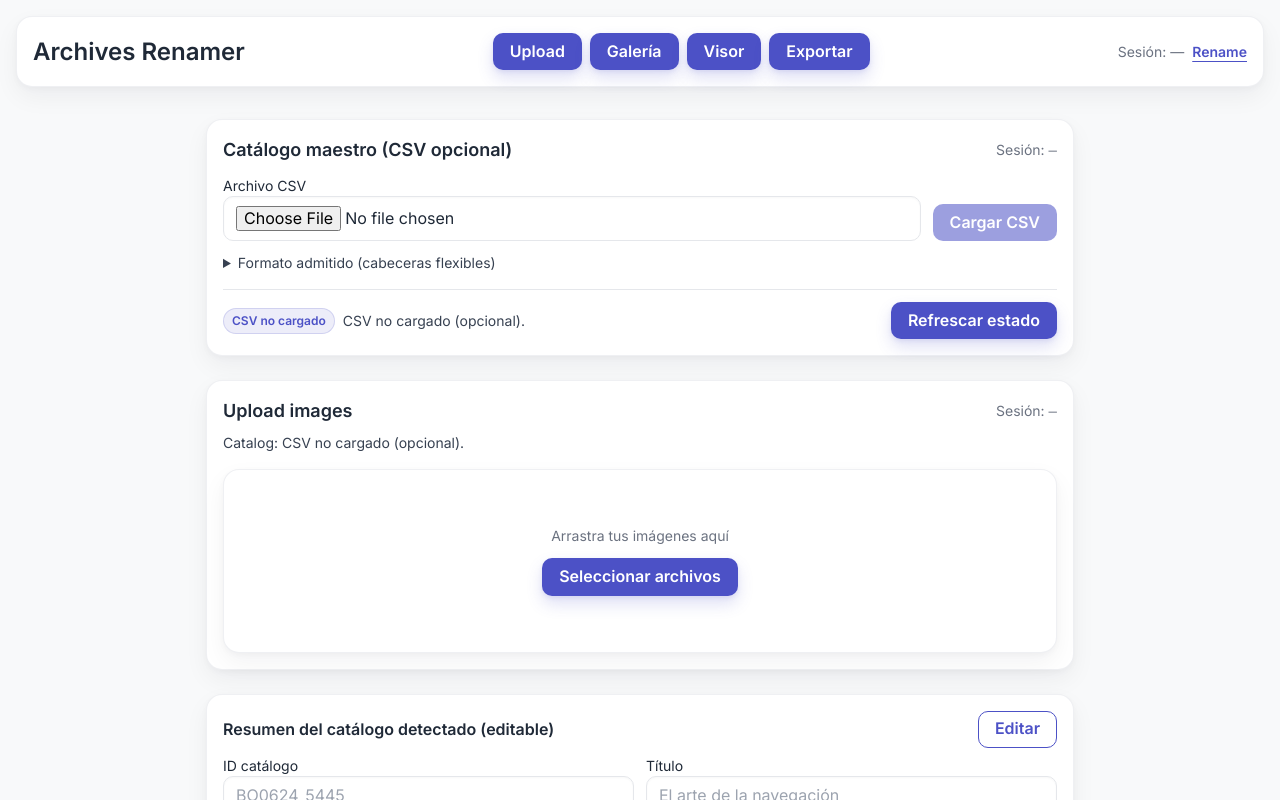
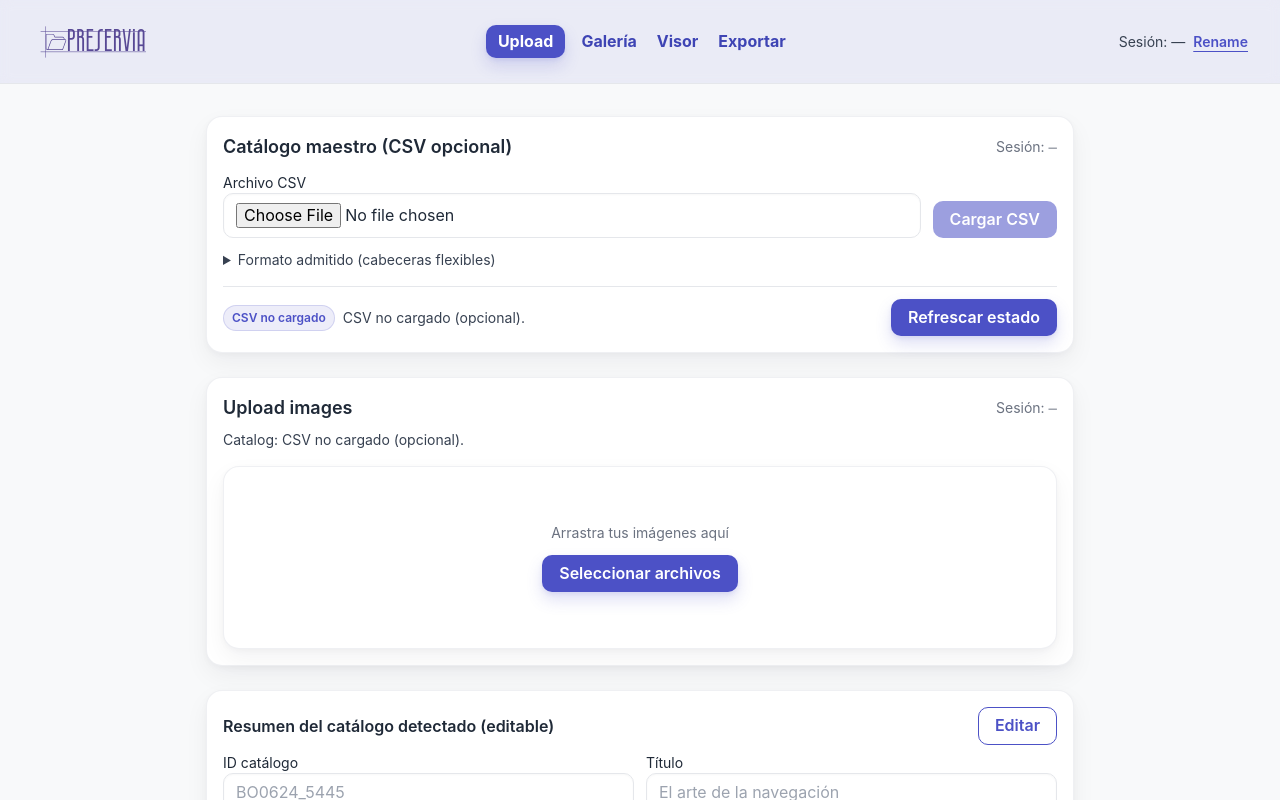
Before and after one commit to csalguero10/renamer-app, a Svelte app in the folder frontend/: page / in a window 1280 px wide. Shown: the top 800 px of the page. Built offline with nearby package versions, Linux system fonts and the light colour scheme.

Commit message:
edit style header nav bar

```diff
--- a/frontend/src/App.svelte
+++ b/frontend/src/App.svelte
@@ -53,24 +53,31 @@
   }
 </script>
 
-<div class="max-w-7xl mx-auto p-4 space-y-4">
-  <header class="flex flex-wrap items-center justify-between gap-3 card">
-    <div class="flex items-center gap-3">
-      <h1 class="text-2xl font-semibold">Archives Renamer</h1>
+<!-- ====== Header ancho completo con menú centrado ====== -->
+<div class="top-nav max-w-[138rem] mx-auto p-4 space-y-4">
+  <div class="top-nav__inner max-w-[138rem] mx-auto px-4 py-3 grid grid-cols-[auto_1fr_auto] items-center gap-4">
+    <!-- Izquierda: título -->
+        <div class="brand">
+      <img src="/logo.png" alt="Archives Renamer" class="brand__logo" />
+
     </div>
-    <nav class="flex gap-2">
+
+    <!-- Centro: navegación -->
+    <nav class="justify-self-center flex items-center gap-3" aria-label="Main">
       {#each pages as p}
         <button
-          class="btn"
-          aria-current={$currentPage === p ? "page" : undefined}
+          class={`nav-link ${$currentPage === p ? 'is-active' : ''}`}
+          aria-current={$currentPage === p ? 'page' : undefined}
           on:click={() => currentPage.set(p)}
         >
           {p}
         </button>
       {/each}
     </nav>
-    <div class="text-sm text-gray-600 flex items-center gap-2">
-        Sesión: {displayName}
+
+    <!-- Derecha: sesión + rename -->
+    <div class="justify-self-end flex items-center gap-2 text-sm text-gray-700">
+      <span>Sesión: {displayName}</span>
       <button
         class="btn-link"
         type="button"
@@ -81,8 +88,11 @@
         Rename
       </button>
     </div>
-  </header>
+  </div>
+</div>
 
+<!-- ====== Contenedor de páginas ====== -->
+<main class="max-w-7xl mx-auto p-4 space-y-4">
   {#if $currentPage === "Upload"}
     <Upload />
   {:else if $currentPage === "Galería"}
@@ -92,4 +102,4 @@
   {:else if $currentPage === "Exportar"}
     <ExportPage />
   {/if}
-</div>
+</main>
--- a/frontend/src/app.css
+++ b/frontend/src/app.css
@@ -1,7 +1,7 @@
 /* ===========================
    Fuentes (debe ir primero)
    =========================== */
-@import url('https://fonts.googleapis.com/css2?family=Inter:wght@400;500;600;700&display=swap');
+@import url("https://fonts.googleapis.com/css2?family=Roboto:ital,wght@0,100..900;1,100..900&display=swap");
 
 /* ===========================
    Tailwind (si lo usas)
@@ -254,3 +254,60 @@ img {
 *::-webkit-scrollbar-thumb:hover {
     background: #b8c0cb;
 }
+
+/* ====== Top navigation (full width) ====== */
+:root {
+  /* ayuda para transparencias */
+  --primary-rgb: 76, 81, 198; /* de #4C51C6 */
+}
+
+.top-nav {
+  width: 100%;
+  background: rgba(var(--primary-rgb), 0.08); /* morado claro translúcido */
+  backdrop-filter: saturate(120%) blur(6px);
+  border-bottom: 1px solid var(--border);
+}
+
+.top-nav__inner {
+    max-width: 80rem; /* 1280px */
+    margin: 0 auto;
+    padding: .25rem 1rem;
+    display: grid;
+    grid-template-columns: auto 1fr auto;
+    align-items: center;
+    gap: 1rem;
+}
+
+/* Enlaces del menú (texto bold morado, sin contenedor) */
+.nav-link {
+  appearance: none;
+  background: transparent;
+  border: 0;
+  padding: .25rem .25rem;
+  color: var(--primary-700);
+  font-weight: 700;
+  line-height: 1.2;
+  border-radius: .5rem;
+  cursor: pointer;
+}
+
+.nav-link:hover {
+  text-decoration: underline;
+  text-underline-offset: 4px;
+}
+
+/* Estado activo: bloque sólido (como tu botón original) */
+.nav-link.is-active {
+  background: var(--primary);
+  color: #fff;
+  padding: .45rem .75rem;
+  border-radius: 10px;
+  box-shadow:
+    0 8px 16px rgba(var(--primary-rgb), .18),
+    0 2px 4px rgba(var(--primary-rgb), .10);
+}
+
+.nav-link.is-active:hover {
+  text-decoration: none;
+  background: var(--primary-700);
+}
```
Also changed, not shown: frontend/public/logo.png (added). Lines whose indentation alone changed are shown as unchanged.
